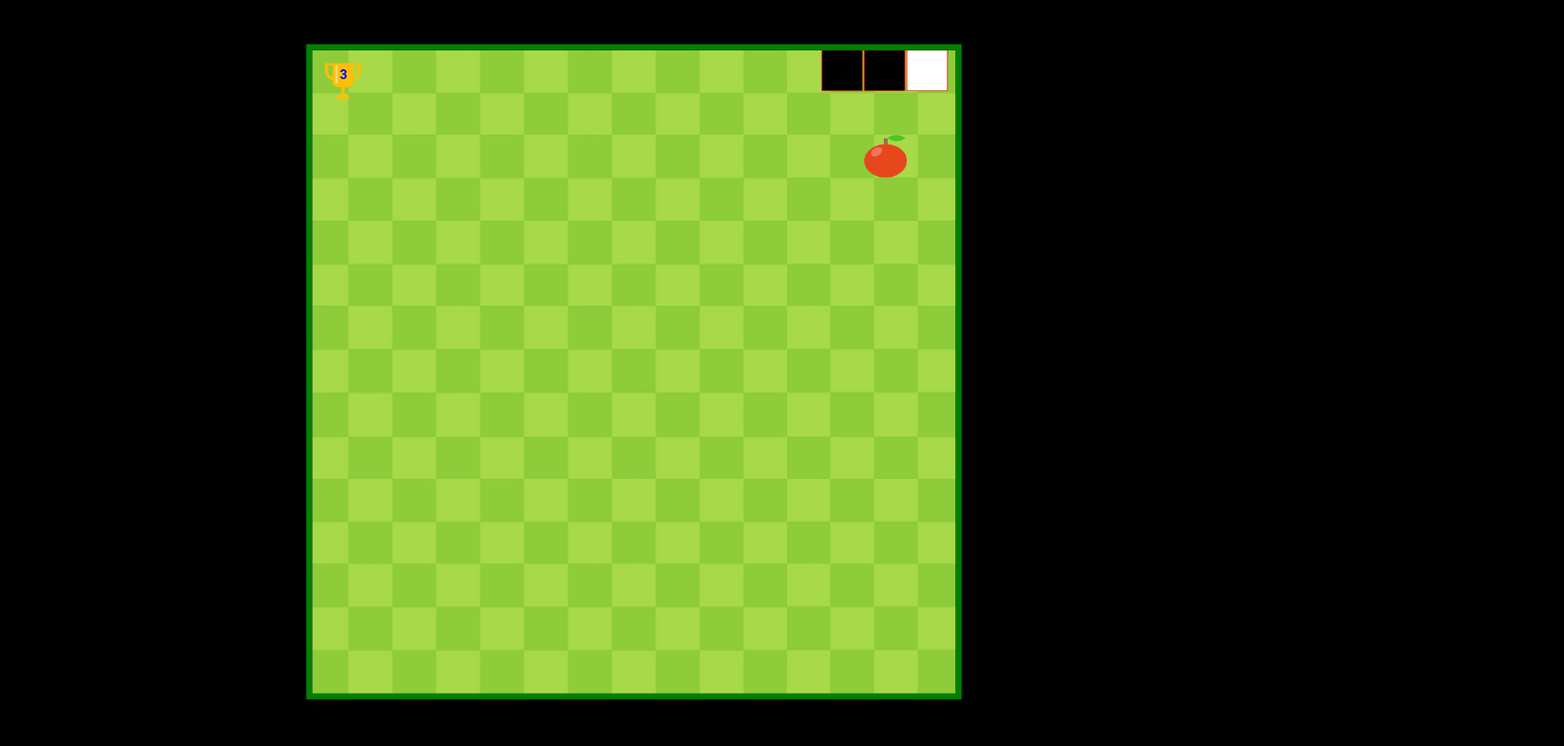
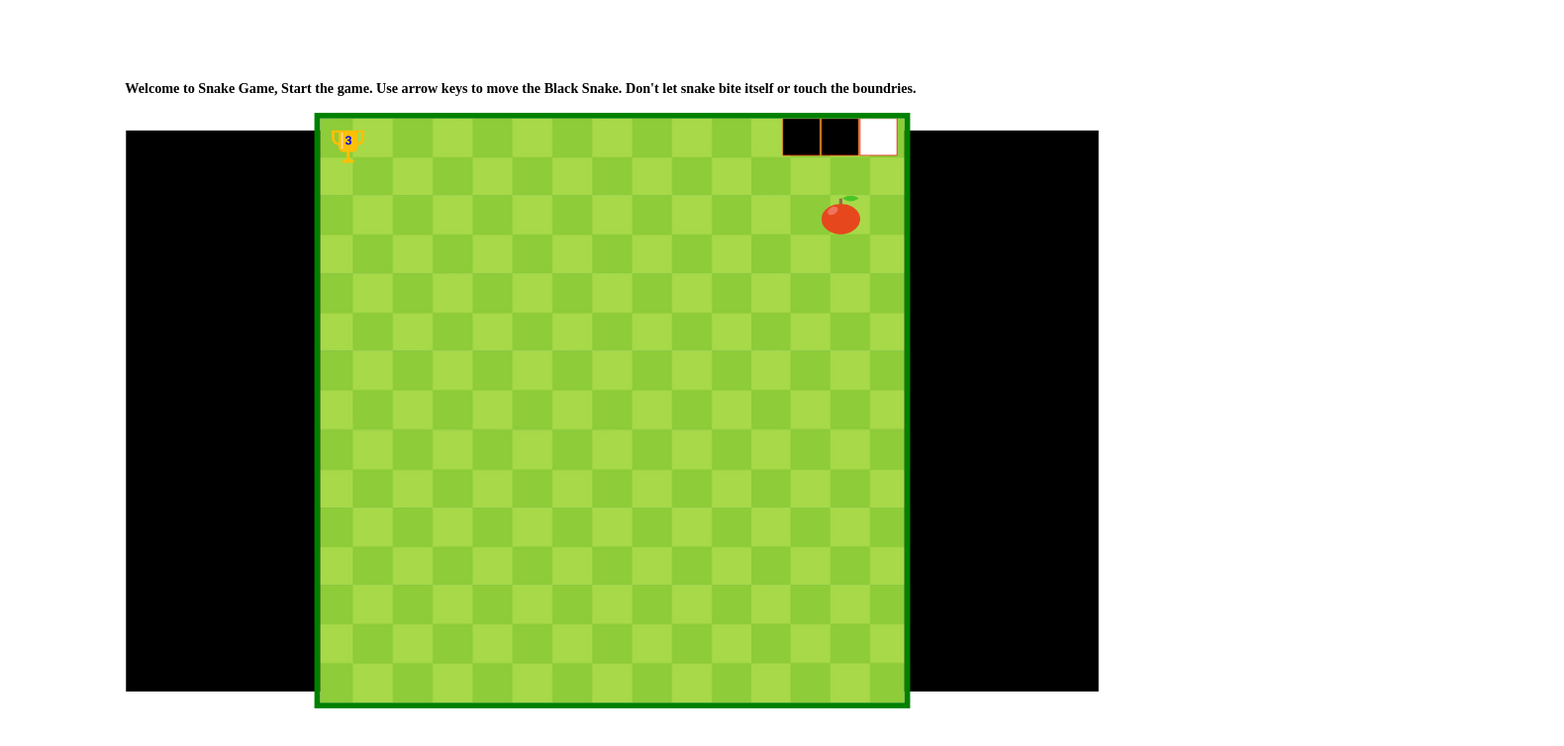
Before and after one commit to kyratna/sanke-game-single-player, a plain HTML site: page index.html in a window 1280 px wide. Shown: the whole page at 99% size, 1580 px wide, since content can reach past the window. Drawn offline with Linux system fonts and the light colour scheme.

Commit message:
Update index.html

```diff
--- a/index.html
+++ b/index.html
@@ -9,26 +9,40 @@
 				border: 10px solid green;
       			display: grid;
 			}
-			body{
+			#can{
 				height: 120vh;
 			    width: 130vw;
 			    display: flex;
 			    justify-content: center;
 			    align-items: center;
-			    margin: 5;
+			    margin: 2px;
 			    background-color: black;
+			}
+			body h3{
+				color: black;
+				margin: 1px;
+				padding: 2px;
+				align-content: center;
+
 			}
 
 			html {
-    			zoom: 0.85;
-    			-moz-transform: scale(0.85);
-    			-webkit-transform: scale(0.85);
-    			transform: scale(0.85);
+    			zoom: 0.81;
+    			-moz-transform: scale(0.81);
+    			-webkit-transform: scale(0.81);
+    			transform: scale(0.81);
 			}
 		</style>
 	</head>
 	<body>
-		<canvas id="mycanvas">  </canvas>
+		<div>
+			<h2>Welcome to Snake Game, Start the game. Use arrow keys to move the Black Snake. Don't let snake bite itself or touch the boundries. </h2>
+		</div>
+		<br>
+		<br>
+		<div id="can">
+			<canvas id="mycanvas">  </canvas>
+		</div>
 		<script src="snake.js"> </script>
 	</body>
 </html>
```
